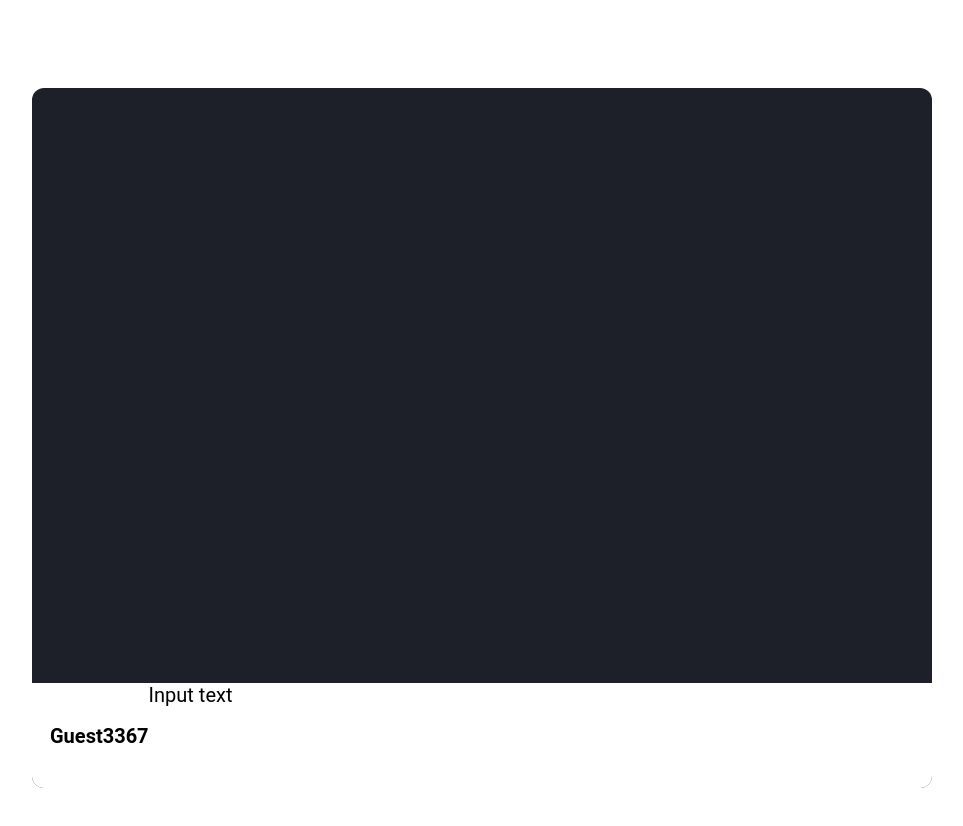
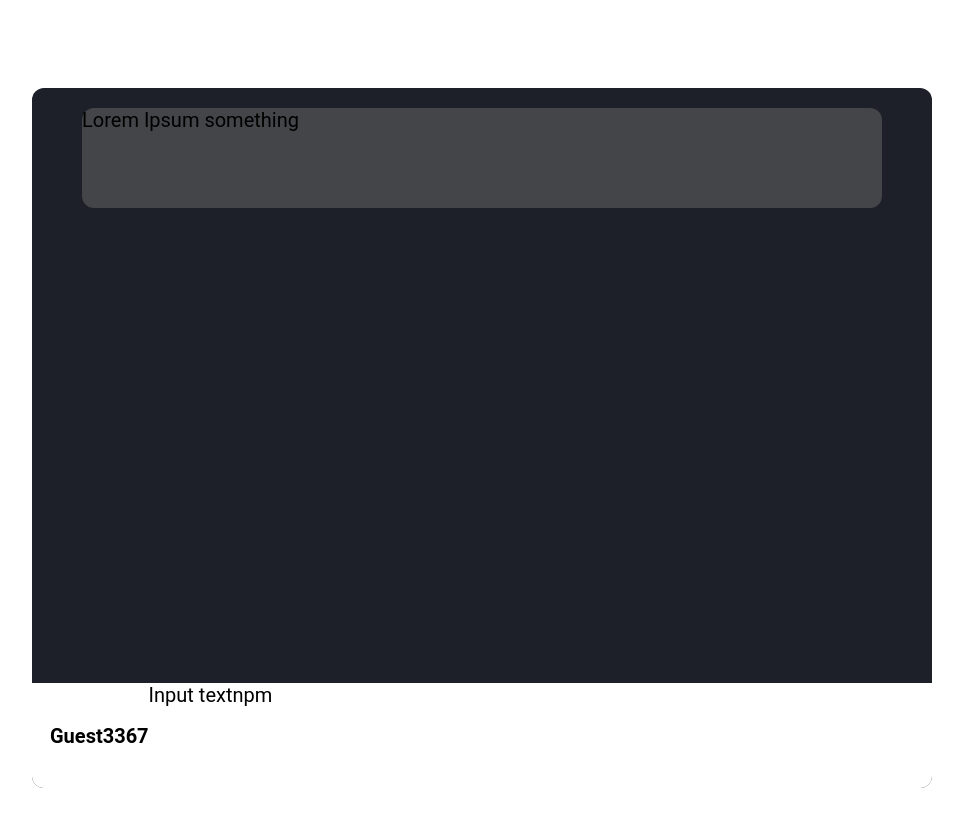
Before and after one commit to sofikin/voco-chat-client, a React (Create React App) app: page / in a window 1280 px wide. Shown: the top 826 px of the page, without its empty margins (158-1121 px from the left). Built offline with nearby package versions, Linux system fonts and the light colour scheme.

Commit message:
"Added some styling and a data file"

```diff
--- a/src/components/Chat.css
+++ b/src/components/Chat.css
@@ -29,6 +29,30 @@ h1 {
   height: 700px;
   margin: auto;
   position: relative;
+}
+
+.chatBox::-webkit-scrollbar {
+    width: 4px;
+    height: 56px;
+}
+
+.chatBox::-webkit-scrollbar-track {
+    box-shadow: inset 0 0 6px rgba(0, 0, 0, 0.3);
+}
+
+.chatBox::-webkit-scrollbar-thumb {
+    background-color: darkgrey;
+    outline: 1px solid slategrey;
+}
+
+.chatContainer {
+    background: #444548;
+    border-radius: 12px;
+    width: 800px;
+    height: 100px;
+    margin: auto;
+    top: 20px;
+    position: relative;
 }
 
 .chatInputBox {
--- a/src/components/Chat.tsx
+++ b/src/components/Chat.tsx
@@ -1,14 +1,16 @@
 import React from "react";
 import "./Chat.css";
+import data from "../data.json";
 
 function Chat() {
   return (
     <div>
       <h1>KHK</h1>
       <div className="chatBox">
+        <div className="chatContainer">Lorem Ipsum something</div>
         <div className="chatInputBox">
           <div className="username">Guest3367</div>
-          <div className="input">Input text</div>
+          <div className="input">Input textnpm</div>
         </div>
       </div>
       <div className="btn">Send</div>
--- /dev/null
+++ b/src/data.json
@@ -0,0 +1,32 @@
+[
+  {
+    "id": 1,
+    "username": "Jane Smith",
+    "message": "Lorem Ipsum is simply dummy text of the printing and typesetting industry. Lorem Ipsum has been the industry's standard dummy text ever since the 1500s, when an unknown printer took a galley of type and scrambled it to make a type specimen book",
+    "date": "2021-02-01T22:30:52.123Z"
+  },
+  {
+    "id": 2,
+    "username": "John Smith",
+    "message": "Lorem Ipsum is simply dummy text of the printing and typesetting industry. Lorem Ipsum has been the industry's standard dummy text ever since the 1500s, when an unknown printer took a galley of type and scrambled it to make a type specimen book",
+    "date": "2021-02-01T22:35:50.123Z"
+  },
+  {
+    "id": 3,
+    "username": "Jane doe",
+    "message": "Lorem Ipsum is simply dummy text of the printing and typesetting industry. Lorem Ipsum has been the industry's standard dummy text ever since the 1500s, when an unknown printer took a galley of type and scrambled it to make a type specimen book",
+    "date": "2021-02-01T23:36:52.123Z"
+  },
+  {
+    "id": 4,
+    "username": "John Travolta",
+    "message": "Lorem Ipsum is simply dummy text of the printing and typesetting industry. Lorem Ipsum has been the industry's standard dummy text ever since the 1500s, when an unknown printer took a galley of type and scrambled it to make a type specimen book",
+    "date": "2021-02-01T23:36:55.123Z"
+  },
+  {
+    "id": 5,
+    "username": "Jamie Fox",
+    "message": "Lorem Ipsum is simply dummy text of the printing and typesetting industry. Lorem Ipsum has been the industry's standard dummy text ever since the 1500s, when an unknown printer took a galley of type and scrambled it to make a type specimen book",
+    "date": "2021-02-01T23:36:59.123Z"
+  }
+]
```
